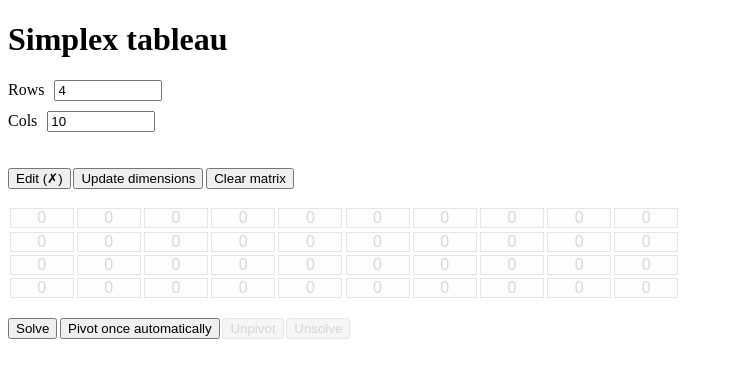
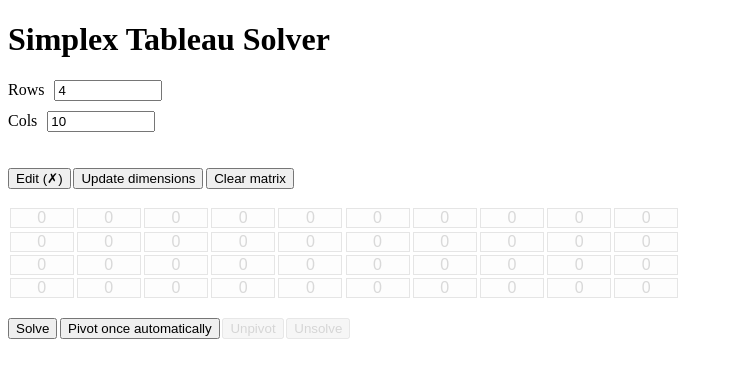
Before and after one commit to acquitelol/simplex, a React (Vite) app: page / in a window 1280 px wide. Shown: the top 378 px of the page, without its empty margins (0-733 px from the left). Built offline with nearby package versions, Linux system fonts and the light colour scheme.

Commit message:
feat: better page title

```diff
--- a/index.html
+++ b/index.html
@@ -3,7 +3,7 @@
   <head>
     <meta charset="UTF-8" />
     <meta name="viewport" content="width=device-width, initial-scale=1.0" />
-    <title>Simplex</title>
+    <title>Simplex Tableau</title>
   </head>
   <body>
     <div id="root"></div>
--- a/src/App.tsx
+++ b/src/App.tsx
@@ -60,7 +60,7 @@ function App() {
         prevStates,
       }}
     >
-      <h1>Simplex tableau</h1>
+      <h1>Simplex Tableau Solver</h1>
       <Header />
       <br />
       <br />
```
